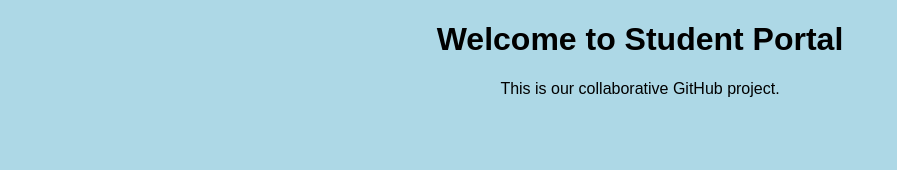
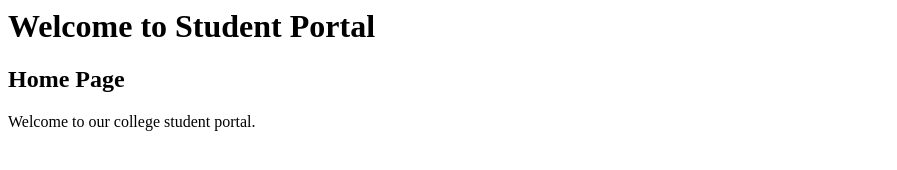
Before and after one commit to 25124032-LAVANYA/student-portal, a plain HTML site: page index.html in a window 1280 px wide. Shown: the whole page, without its empty margins (0-897 px from the left). Drawn offline with Linux system fonts and the light colour scheme.

Commit message:
added home page

```diff
--- a/index.html
+++ b/index.html
@@ -1,37 +1,12 @@
-
-               <!DOCTYPE
-html>
 
 
-<html>
-
-
-<head>
-
-
-
-<title>Student Portal</title>
-
-
-    <link
-rel="stylesheet" href="style.css">
-
-
-</head>
-
-
-<body>
-
-
-    <h1>Welcome
+               <h1>Welcome
 to Student Portal</h1>
 
 
-    <p>This is
-our collaborative GitHub project.</p>
+<h2>Home
+Page</h2>
 
 
-</body>
-
-
-</html>
+<p>Welcome to
+our college student portal.</p>
```
